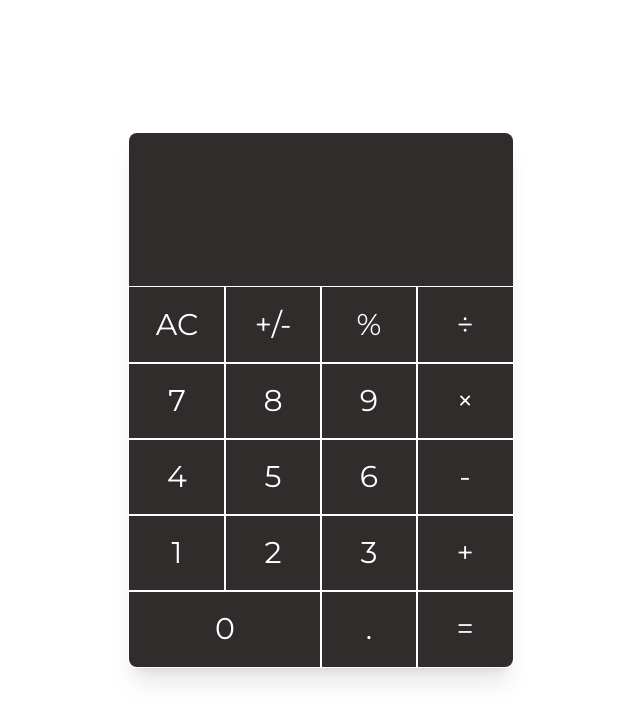
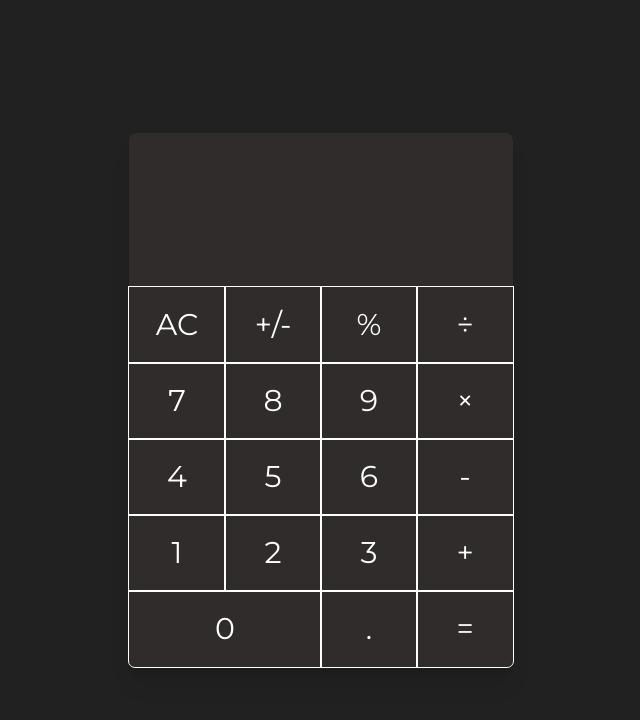
Before and after one commit to mjanoszek/calculator-app, a React (Vite) app: page / in a window 1280 px wide. Shown: the top 720 px of the page, without its empty margins (319-959 px from the left). Built offline with nearby package versions, Linux system fonts and the light colour scheme.

Commit message:
Changed background color

```diff
--- a/src/styles/index.scss
+++ b/src/styles/index.scss
@@ -13,3 +13,7 @@
 html {
   min-height: 100vh;
 }
+
+body {
+  background-color: #212121;
+}
```
